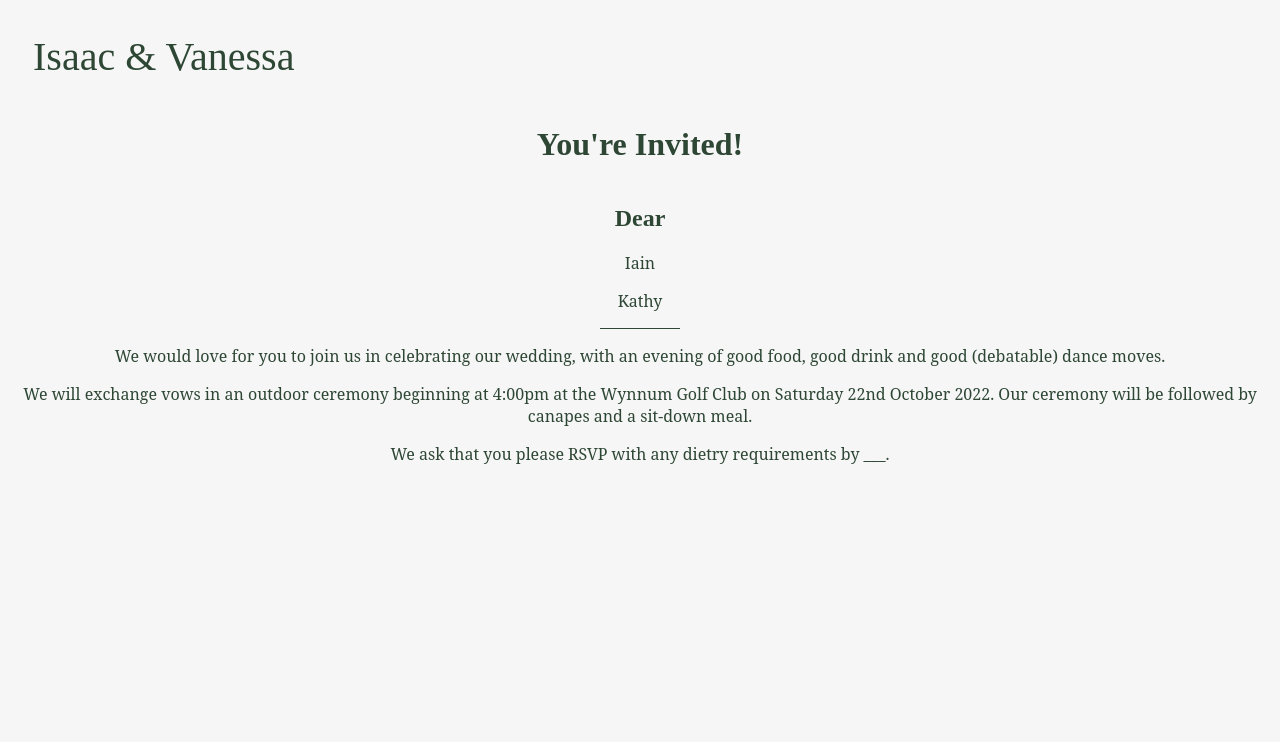
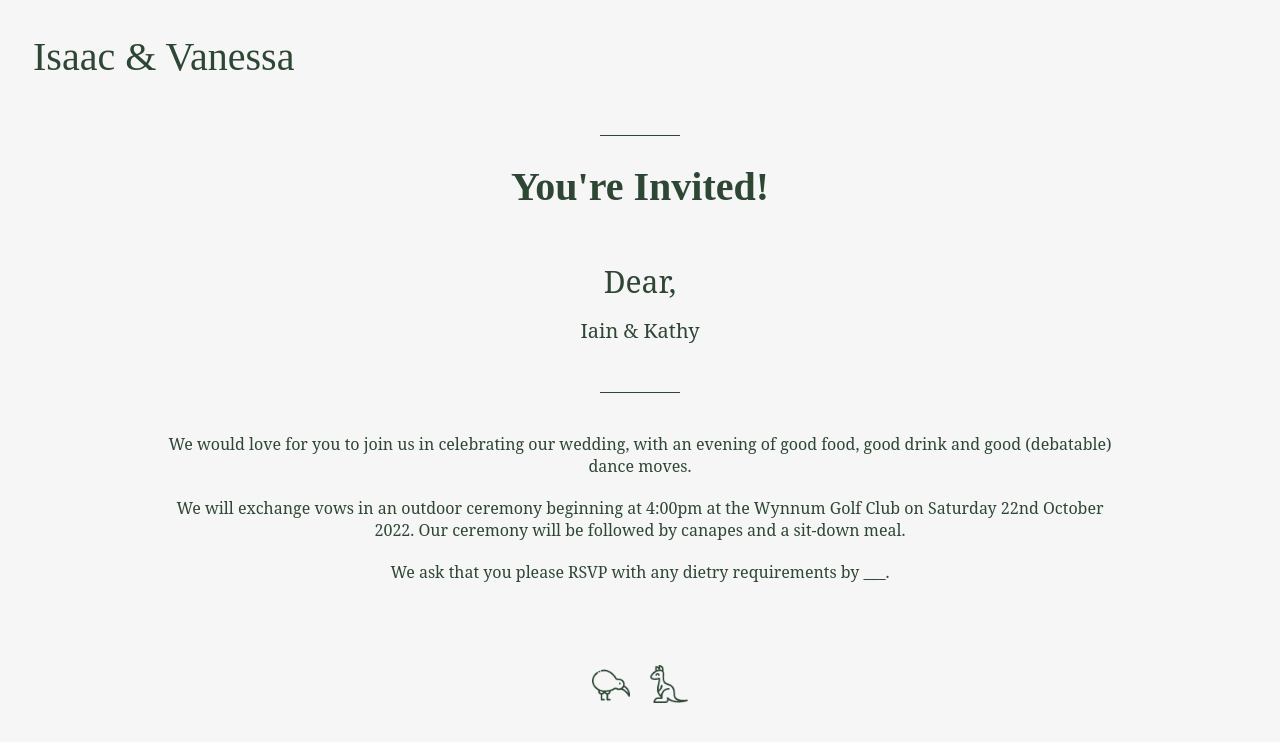
Before and after one commit to IsaacArnold/wedding-website, a Gatsby site: page /invitation/McKenzies in a window 1280 px wide. Built offline with nearby package versions, Linux system fonts and the light colour scheme; Gatsby itself is replaced by a stand-in of ours.

Commit message:
Adding rsvp page

```diff
--- a/gatsby-node.js
+++ b/gatsby-node.js
@@ -14,6 +14,7 @@ exports.createPages = async ({ actions }) => {
       context: {
         partyName: party.partyName,
         partyMembers: party.partyMembers,
+        displayName: party.displayName,
       },
     });
   });
--- a/src/data/guestList.json
+++ b/src/data/guestList.json
@@ -1,226 +1,282 @@
 [
     {
         "partyName": "McKenzies",
-        "partyMembers": ["Iain", "Kathy"]
+        "partyMembers": ["Iain", "Kathy"],
+        "displayName": "Iain & Kathy"
     },
     {
         "partyName": "Norm",
-        "partyMembers": ["Norm"]
+        "partyMembers": ["Norm"],
+        "displayName": "Norm"
     },
     {
         "partyName": "Sandy",
-        "partyMembers": ["Sandy"]
+        "partyMembers": ["Sandy"],
+        "displayName": "Sandy"
     },
     {
         "partyName": "David",
-        "partyMembers": ["David"]
+        "partyMembers": ["David"],
+        "displayName": "David"
     },
     {
         "partyName": "D&J",
-        "partyMembers": ["Dickie", "Jane"]
+        "partyMembers": ["Dickie", "Jane"],
+        "displayName": "Dickie & Jane"
     },
     {
         "partyName": "WatsonF",
-        "partyMembers": ["Fiona", "Andrew"]
+        "partyMembers": ["Fiona", "Andrew"],
+        "displayName": "Fiona & Andrew"
     },
     {
         "partyName": "WatsonM",
-        "partyMembers": ["Mike", "Ash"]
+        "partyMembers": ["Mike", "Ash"],
+        "displayName": "Mike & Ash"
     },
     {
         "partyName": "Watson-Eykel",
-        "partyMembers": ["James", "Emma"]
+        "partyMembers": ["James", "Emma"],
+        "displayName": "James & Emma"
     },
     {
         "partyName": "Sue",
-        "partyMembers": ["Sue"]
+        "partyMembers": ["Sue"],
+        "displayName": "Sue"
     },
     {
         "partyName": "TonyV",
-        "partyMembers": ["Tony"]
+        "partyMembers": ["Tony"],
+        "displayName": "Tony"
     },
     {
         "partyName": "TaylorV",
-        "partyMembers": ["Taylor"]
+        "partyMembers": ["Taylor"],
+        "displayName": "Taylor"
     },
     {
         "partyName": "SophieE",
-        "partyMembers": ["Sophie"]
+        "partyMembers": ["Sophie"],
+        "displayName": "Sophie"
     },
     {
         "partyName": "HannahH",
-        "partyMembers": ["Hannah"]
+        "partyMembers": ["Hannah"],
+        "displayName": "Hannah"
     },
     {
         "partyName": "Dan&Ash",
-        "partyMembers": ["Dan", "Ash"]
+        "partyMembers": ["Dan", "Ash"],
+        "displayName": "Dan & Ash"
     },
     {
-        "partyName": "JessSon",
-        "partyMembers": ["Jess"]
+        "partyName": "JesSon",
+        "partyMembers": ["Jes"],
+        "displayName": "Jes"
     },
     {
         "partyName": "Claire",
-        "partyMembers": ["Claire"]
+        "partyMembers": ["Claire"],
+        "displayName": "Claire"
     },
     {
         "partyName": "Alex&Brandon",
-        "partyMembers": ["Alex", "Brandon"]
+        "partyMembers": ["Alex", "Brandon"],
+        "displayName": "Alex & Brandon"
     },
     {
         "partyName": "Zoe",
-        "partyMembers": ["Zoe"]
+        "partyMembers": ["Zoe"],
+        "displayName": "Zoe"
     },
     {
         "partyName": "Paige",
-        "partyMembers": ["Paige"]
+        "partyMembers": ["Paige"],
+        "displayName": "Paige"
     },
     {
         "partyName": "Hebe",
-        "partyMembers": ["Hebe"]
+        "partyMembers": ["Hebe"],
+        "displayName": "Hebe"
     },
     {
         "partyName": "Brent&Lynette",
-        "partyMembers": ["Brent", "Lynette"]
+        "partyMembers": ["Brent", "Lynette"],
+        "displayName": "Brent & Lynette"
     },
     {
         "partyName": "Narelle",
-        "partyMembers": ["Narelle"]
+        "partyMembers": ["Narelle"],
+        "displayName": "Narelle"
     },
     {
         "partyName": "Andrew&Vicki",
-        "partyMembers": ["Andrew", "Vicki"]
+        "partyMembers": ["Andrew", "Vicki"],
+        "displayName": "Andrew & Vicki"
     },
     {
         "partyName": "Geoff&Sashi",
-        "partyMembers": ["Geoff", "Sashi"]
+        "partyMembers": ["Geoff", "Sashi"],
+        "displayName": "Geoff & Sashi"
     },
     {
         "partyName": "Steve&Row",
-        "partyMembers": ["Steve", "Row"]
+        "partyMembers": ["Steve", "Row"],
+        "displayName": "Steve & Row"
     },
     {
         "partyName": "Julie",
-        "partyMembers": ["Julie"]
+        "partyMembers": ["Julie"],
+        "displayName": "Julie"
     },
     {
         "partyName": "Deb",
-        "partyMembers": ["Deb"]
+        "partyMembers": ["Deb"],
+        "displayName": "Deb"
     },
     {
         "partyName": "Lyn&Bret",
-        "partyMembers": ["Lyn", "Bret"]
+        "partyMembers": ["Lyn", "Bret"],
+        "displayName": "Lyn & Bret"
     },
     {
         "partyName": "Val",
-        "partyMembers": ["Val"]
+        "partyMembers": ["Val"],
+        "displayName": "Val"
     },
     {
         "partyName": "Helen&Errol",
-        "partyMembers": ["Helen", "Errol"]
+        "partyMembers": ["Helen", "Errol"],
+        "displayName": "Helen & Errol"
     },
     {
         "partyName": "SteedenD",
-        "partyMembers": ["David", "Jaquel", "Van", "Leo"]
+        "partyMembers": ["David", "Jaquel", "Van", "Leo"],
+        "displayName": "David, Jaquel, Van & Leo"
     },
     {
         "partyName": "SteedenP",
-        "partyMembers": ["Paul", "Amanda", "Kit", "Sunny"]
+        "partyMembers": ["Paul", "Amanda", "Kit", "Sunny"],
+        "displayName": "Paul, Amanda, Kit & Sunny"
     },
     {
         "partyName": "JessSing",
-        "partyMembers": ["Jess"]
+        "partyMembers": ["Jess"],
+        "displayName": "Jess"
     },
     {
         "partyName": "LouSing",
-        "partyMembers": ["Lou"]
+        "partyMembers": ["Lou"],
+        "displayName": "Lou"
     },
     {
         "partyName": "CameronS",
-        "partyMembers": ["Cameron"]
+        "partyMembers": ["Cameron"],
+        "displayName": "Cameron"
     },
     {
         "partyName": "JessD",
-        "partyMembers": ["Jess"]
+        "partyMembers": ["Jess"],
+        "displayName": "Jess"
     },
     {
         "partyName": "Sergiacomi",
-        "partyMembers": ["Toni", "Serge"]
+        "partyMembers": ["Toni", "Serge"],
+        "displayName": "Toni & Serge"
     },
     {
         "partyName": "Salmons",
-        "partyMembers": ["Jessie", "Daniel"]
+        "partyMembers": ["Jessie", "Daniel"],
+        "displayName": "Jessie & Daniel"
     },
     {
         "partyName": "Eli",
-        "partyMembers": ["Eli"]
+        "partyMembers": ["Eli"],
+        "displayName": "Eli"
     },
     {
         "partyName": "LangW",
-        "partyMembers": ["Ruth", "Wayne"]
+        "partyMembers": ["Ruth", "Wayne"],
+        "displayName": "Ruth & Wayne"
     },
     {
         "partyName": "LangD",
-        "partyMembers": ["David", "Jordan"]
+        "partyMembers": ["David", "Jordan"],
+        "displayName": "David & Jordan"
     },
     {
         "partyName": "LangB",
-        "partyMembers": ["Brendan", "Khole"]
+        "partyMembers": ["Brendan", "Khole"],
+        "displayName": "Brendan & Khloe"
     },
     {
         "partyName": "LangG",
-        "partyMembers": ["Gabe", "Tom"]
+        "partyMembers": ["Gabe", "Tom"],
+        "displayName": "Gabe & Tom"
     },
     {
         "partyName": "Holmes",
-        "partyMembers": ["Peter", "Leann"]
+        "partyMembers": ["Peter", "Leann"],
+        "displayName": "Peter & Leann"
     },
     {
         "partyName": "Peakes",
-        "partyMembers": ["Jenny", "Steve", "Jordan", "Olivia"]
+        "partyMembers": ["Jenny", "Steve", "Jordan", "Olivia"],
+        "displayName": "Jenny, Steve, Jordan & Olivia"
     },
     {
         "partyName": "Korffs",
-        "partyMembers": ["Nicci", "Michael"]
+        "partyMembers": ["Nicci", "Michael"],
+        "displayName": "Nicci & Michael"
     },
     {
         "partyName": "Jabore",
-        "partyMembers": ["Nick", "Jocelyn"]
+        "partyMembers": ["Nick", "Jocelyn"],
+        "displayName": "Uncle Nick & Aunty Joc"
     },
     {
         "partyName": "ZachB",
-        "partyMembers": ["Zach"]
+        "partyMembers": ["Zach"],
+        "displayName": "Zach"
     },
     {
         "partyName": "HarryB",
-        "partyMembers": ["Harry"]
+        "partyMembers": ["Harry"],
+        "displayName": "Harry"
     },
     {
         "partyName": "MattB",
-        "partyMembers": ["Matt"]
+        "partyMembers": ["Matt"],
+        "displayName": "Matt"
     },
     {
         "partyName": "Michaleks",
-        "partyMembers": ["Angela", "Rob", "Hank", "Jack", "Luke", "Matt"]
+        "partyMembers": ["Angela", "Rob", "Hank", "Jack", "Luke", "Matt"],
+        "displayName": "Angela, Rob, Hank, Jack, Luke & Matt"
     },
     {
         "partyName": "Spencer",
-        "partyMembers": ["Spencer"]
+        "partyMembers": ["Spencer"],
+        "displayName": "Spencer"
     },
     {
         "partyName": "Jordan&Kelly",
-        "partyMembers": ["Jordan", "Kelly"]
+        "partyMembers": ["Jordan", "Kelly"],
+        "displayName": "Jordan & Kelly"
     },
     {
         "partyName": "Justin&Steph",
-        "partyMembers": ["Justin", "Steph"]
+        "partyMembers": ["Justin", "Steph"],
+        "displayName": "Justin & Steph"
     },
     {
         "partyName": "Matt&Lucy",
-        "partyMembers": ["Matt", "Lucy"]
+        "partyMembers": ["Matt", "Lucy"],
+        "displayName": "Matt & Lucy"
     },
     {
         "partyName": "Nathan&Madi",
-        "partyMembers": ["Nathan", "Madi"]
+        "partyMembers": ["Nathan", "Madi"],
+        "displayName": "Nathan & Madi"
     }
 ]
--- a/src/styles/Typography.js
+++ b/src/styles/Typography.js
@@ -13,7 +13,7 @@ const Typography = createGlobalStyle`
     }
 
     h1, h2, h3 {
-        font-family: 'Beau Rivage', cursive;
+        font-family: "Beau Rivage", cursive;
     }
 
 `;
--- a/src/templates/invitationPage.js
+++ b/src/templates/invitationPage.js
@@ -1,6 +1,7 @@
 import React from "react";
 import styled from "styled-components";
 import Divider from "../components/Divider";
+import KiwiKangaroo from "../components/KiwiKangaroo";
 import Layout from "../components/Layout";
 
 const PageContainer = styled.div`
@@ -9,37 +10,74 @@ const PageContainer = styled.div`
   justify-content: center;
   align-items: center;
   text-align: center;
+  padding-top: 30px;
+  h1 {
+    font-size: 2.5em;
+  }
+`;
+
+const ContentContainer = styled.div`
+  width: 90%;
+  .body {
+    width: 85%;
+    margin: 2.5rem auto;
+    p {
+      margin: 1.25rem 0;
+    }
+  }
+`;
+
+const Header = styled.div`
+  margin-bottom: 3rem;
+  h2 {
+    font-family: "Playfair Display", "serif";
+    font-weight: 400;
+    font-size: 30px;
+    margin-bottom: 15px;
+  }
+`;
+
+const MembersDiv = styled.div`
+  font-size: 20px;
+`;
+
+const KiwiKanga = styled.div`
+  margin: 2.5rem 0;
 `;
 
 const invitationPage = ({ pageContext }) => {
-  const { partyName, partyMembers } = pageContext;
+  const { partyName, partyMembers, displayName } = pageContext;
   return (
     <Layout>
       <PageContainer>
+        <Divider width="80px" />
         <h1>You're Invited!</h1>
-        <div>
-          <h2>Dear</h2>
-          <div>
-            {partyMembers.map((member) => (
-              <p>{member}</p>
-            ))}
-          </div>
-        </div>
+        <Header>
+          <h2>Dear,</h2>
+          <MembersDiv>{displayName}</MembersDiv>
+        </Header>
         <Divider width="80px" />
-        <div>
+        <ContentContainer>
+          <div className="body">
             <p>
-            We would love for you to join us in celebrating our wedding, with an
-            evening of good food, good drink and good (debatable) dance moves.
+              We would love for you to join us in celebrating our wedding, with
+              an evening of good food, good drink and good (debatable) dance
+              moves.
             </p>
             <p>
-            We will exchange vows in an outdoor ceremony beginning at 4:00pm at
-            the Wynnum Golf Club on Saturday 22nd October 2022. Our ceremony
-            will be followed by canapes and a sit-down meal.
+              We will exchange vows in an outdoor ceremony beginning at 4:00pm
+              at the Wynnum Golf Club on Saturday 22nd October 2022. Our
+              ceremony will be followed by canapes and a sit-down meal.
             </p>
             <p>
               We ask that you please RSVP with any dietry requirements by ___.
             </p>
           </div>
+          {/* RSVP button */}
+        </ContentContainer>
+        <KiwiKanga>
+          <KiwiKangaroo />
+        </KiwiKanga>
       </PageContainer>
     </Layout>
   );
```
Also changed, not shown: src/pages/rsvp.js (added, +62 -0 lines). Lines whose indentation alone changed are shown as unchanged.
